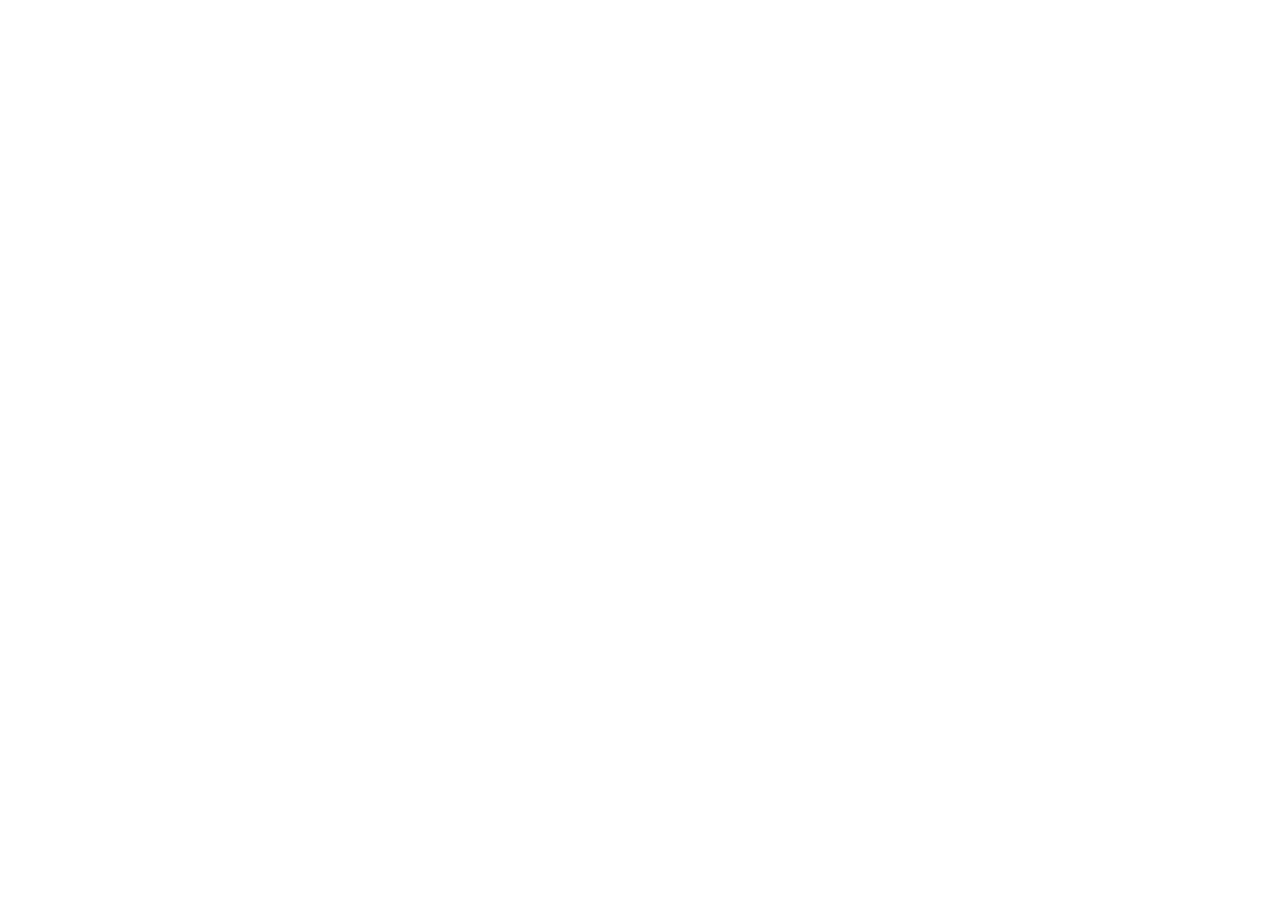
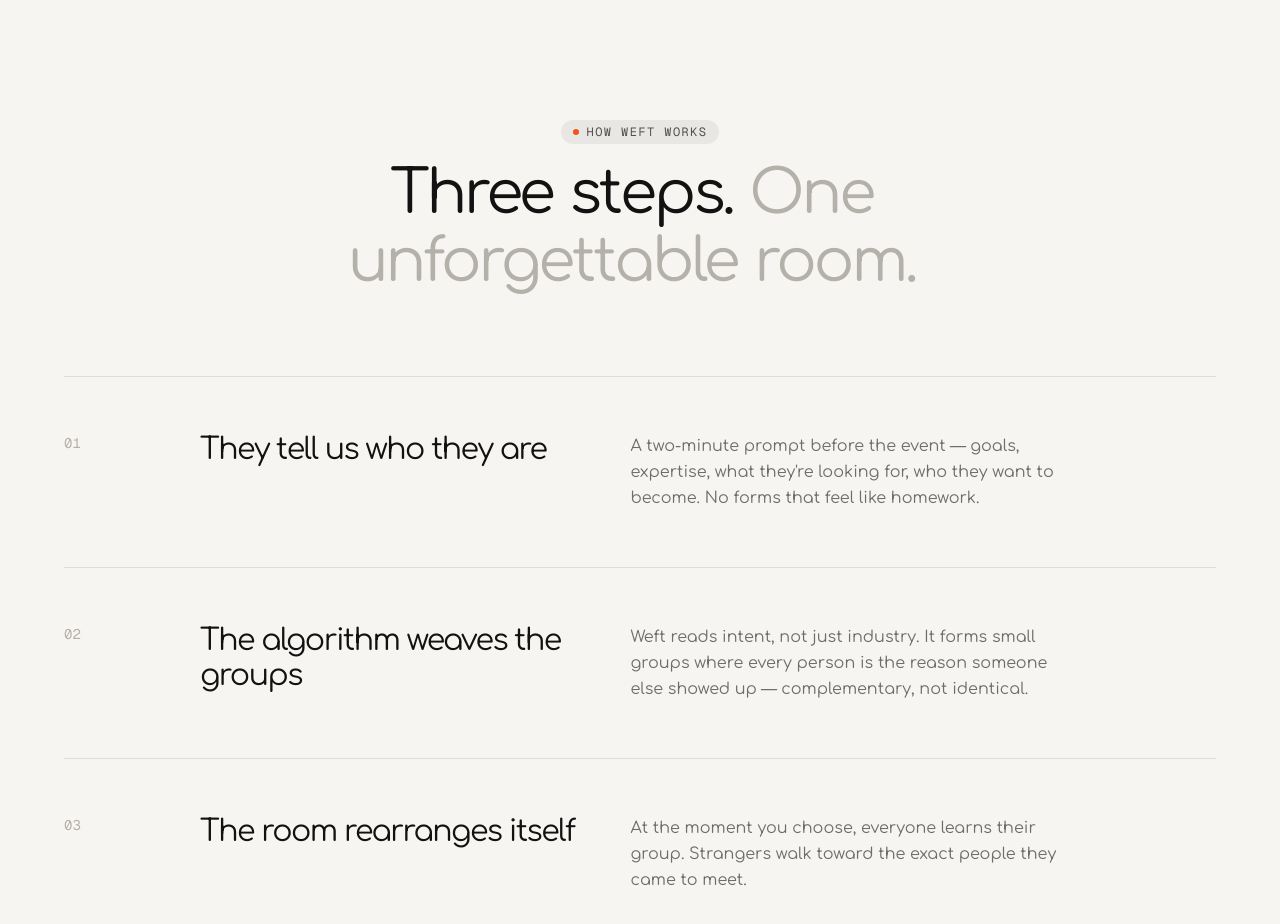
Before and after one commit to weftnow/web-frontend, a Next.js app: page / in a window 1280 px wide. Shown: the part 2460-3384 px from the top of the page. Before the commit the page ends 2420 px from the top, so only its background shows below. Built offline with nearby package versions, Linux system fonts and the light colour scheme.

Commit message:
feat: HowItWorks numbered-steps section
Co-Authored-By: Claude Opus 4.8 <noreply@anthropic.com>

```diff
--- a/app/page.tsx
+++ b/app/page.tsx
@@ -3,6 +3,7 @@ import { Nav } from "@/components/sections/Nav";
 import { Hero } from "@/components/sections/Hero";
 import { Problem } from "@/components/sections/Problem";
 import { Turn } from "@/components/sections/Turn";
+import { HowItWorks } from "@/components/sections/HowItWorks";
 
 export default function Home() {
   return (
@@ -15,6 +16,7 @@ export default function Home() {
         </div>
         <Problem />
         <Turn />
+        <HowItWorks />
       </main>
     </>
   );
--- /dev/null
+++ b/components/sections/HowItWorks.tsx
@@ -0,0 +1,49 @@
+"use client";
+
+import { content } from "@/content";
+import { SectionShell } from "@/components/ui/SectionShell";
+import { RevealText } from "@/components/ui/RevealText";
+import { Eyebrow } from "@/components/ui/Eyebrow";
+import { motion, useReducedMotion } from "motion/react";
+import { fadeUp } from "@/lib/motion";
+
+export function HowItWorks() {
+  const reduce = useReducedMotion();
+  const { how } = content;
+
+  return (
+    <SectionShell id="how" act="warm">
+      <div className="flex flex-col items-center gap-4 text-center">
+        <Eyebrow>{how.eyebrow}</Eyebrow>
+        <RevealText
+          as="h2"
+          lines={how.headline}
+          className="max-w-2xl text-4xl text-ink md:text-6xl"
+        />
+      </div>
+
+      <div className="mt-20 flex flex-col">
+        {how.steps.map((step, i) => (
+          <motion.div
+            key={step.n}
+            className="group grid grid-cols-[auto_1fr] gap-x-6 border-t border-ink/10 py-10 md:grid-cols-[6rem_1fr_1.5fr] md:gap-x-10 md:py-14"
+            variants={reduce ? undefined : fadeUp}
+            initial={reduce ? undefined : "hidden"}
+            whileInView={reduce ? undefined : "show"}
+            viewport={{ once: true, amount: 0.5 }}
+            transition={{ delay: i * 0.06 }}
+          >
+            <span className="font-mono text-sm text-ash transition-colors group-hover:text-ember">
+              {step.n}
+            </span>
+            <h3 className="font-display text-2xl text-ink md:text-3xl">{step.title}</h3>
+            <p className="col-span-2 mt-3 max-w-md text-base leading-relaxed text-ink/60 md:col-span-1 md:mt-0">
+              {step.body}
+            </p>
+          </motion.div>
+        ))}
+        <div className="border-t border-ink/10" />
+      </div>
+    </SectionShell>
+  );
+}
```
